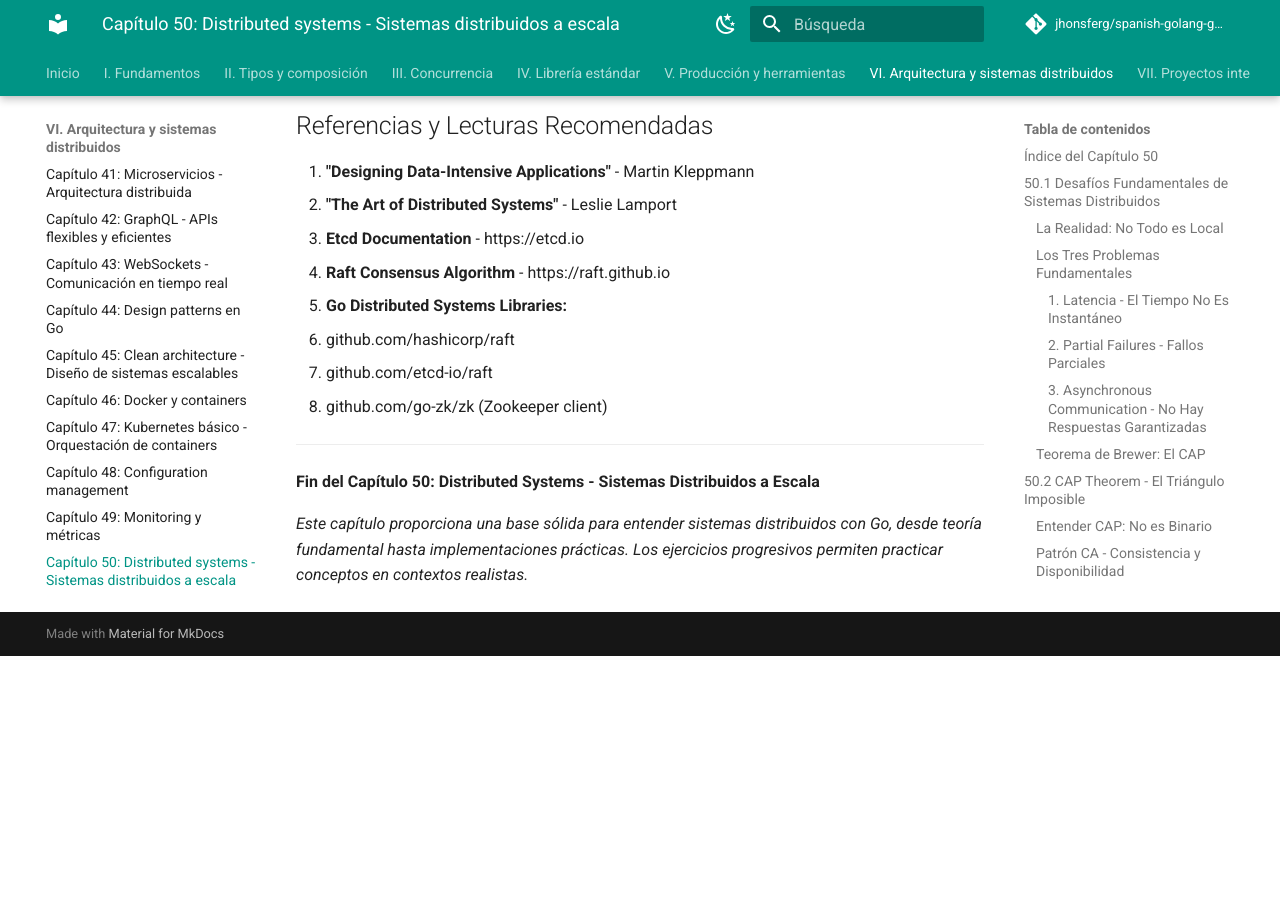
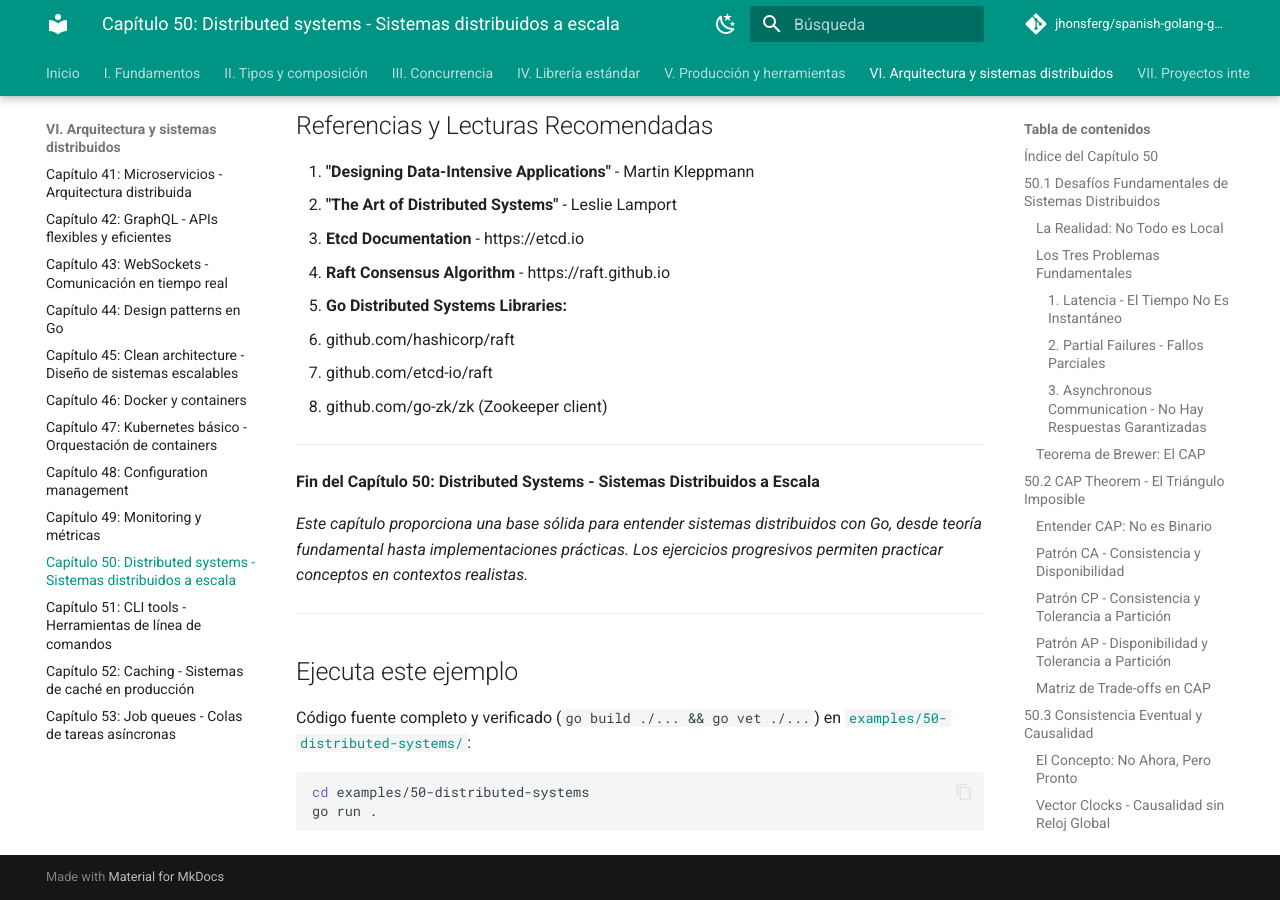
Before and after one commit to jhonsferg/spanish-golang-guide, an MkDocs documentation site: the page built from docs/06-arquitectura-y-sistemas-distribuidos/50-distributed-systems.md, in a window 1280 px wide and 900 px high, scrolled down 54515 px. Built offline with MkDocs 1.6.1 and Material for MkDocs 9.7.7, drawn with Linux system fonts in a browser that asks for light colours; comment, search, counter and statistics services are not loaded; before the commit the page ends 55171 px from its top, so only the background shows below that.

Commit message:
docs: enlazar ejemplo ejecutable en el capítulo 50

````diff
--- a/docs/06-arquitectura-y-sistemas-distribuidos/50-distributed-systems.md
+++ b/docs/06-arquitectura-y-sistemas-distribuidos/50-distributed-systems.md
@@ -2863,3 +2863,15 @@
 **Fin del Capítulo 50: Distributed Systems - Sistemas Distribuidos a Escala**
 
 *Este capítulo proporciona una base sólida para entender sistemas distribuidos con Go, desde teoría fundamental hasta implementaciones prácticas. Los ejercicios progresivos permiten practicar conceptos en contextos realistas.*
+
+---
+
+## Ejecuta este ejemplo
+
+Código fuente completo y verificado (`go build ./... && go vet ./...`) en
+[`examples/50-distributed-systems/`](https://github.com/jhonsferg/spanish-golang-guide/tree/main/examples/50-distributed-systems):
+
+```bash
+cd examples/50-distributed-systems
+go run .
+```
````
